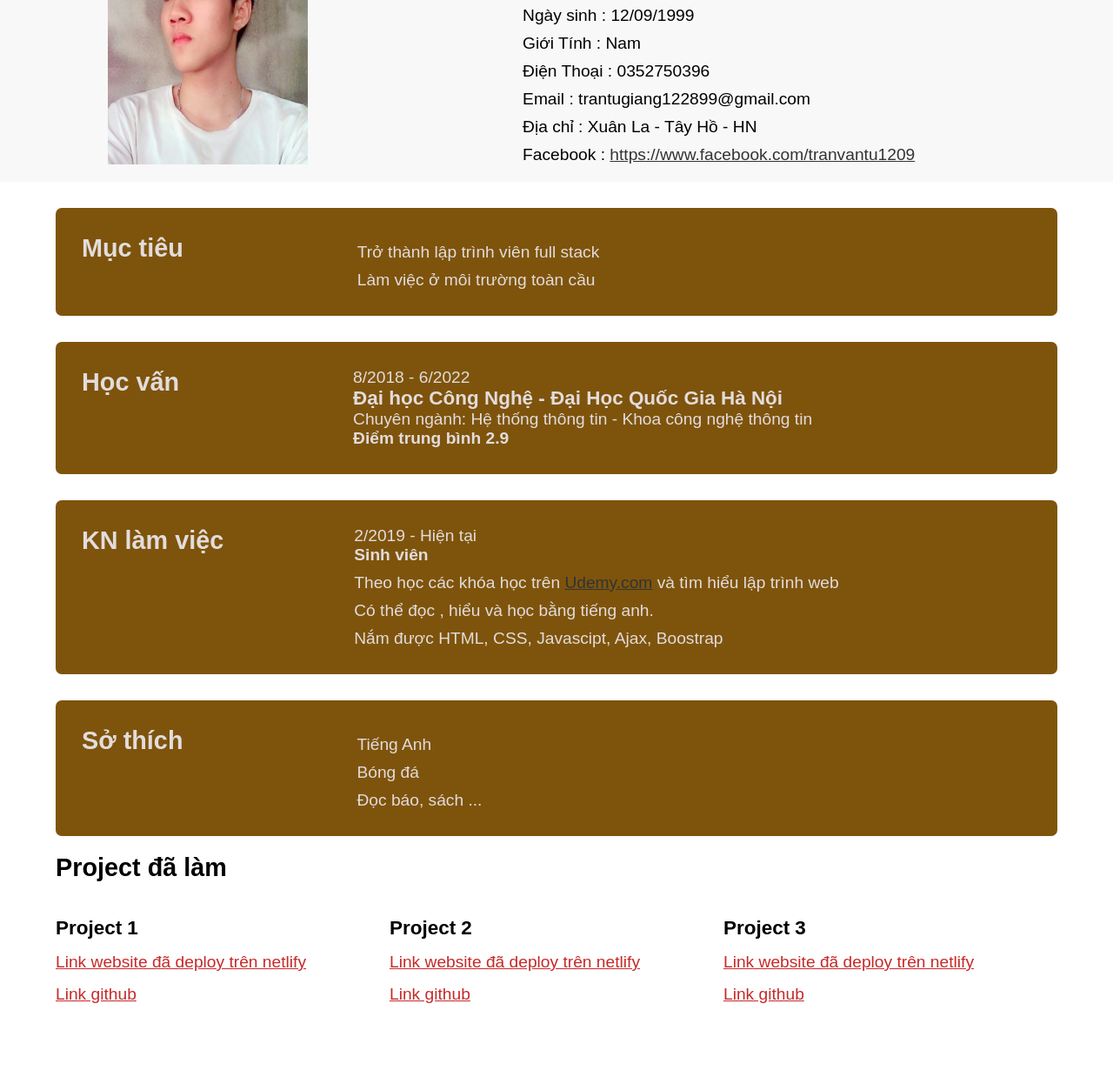
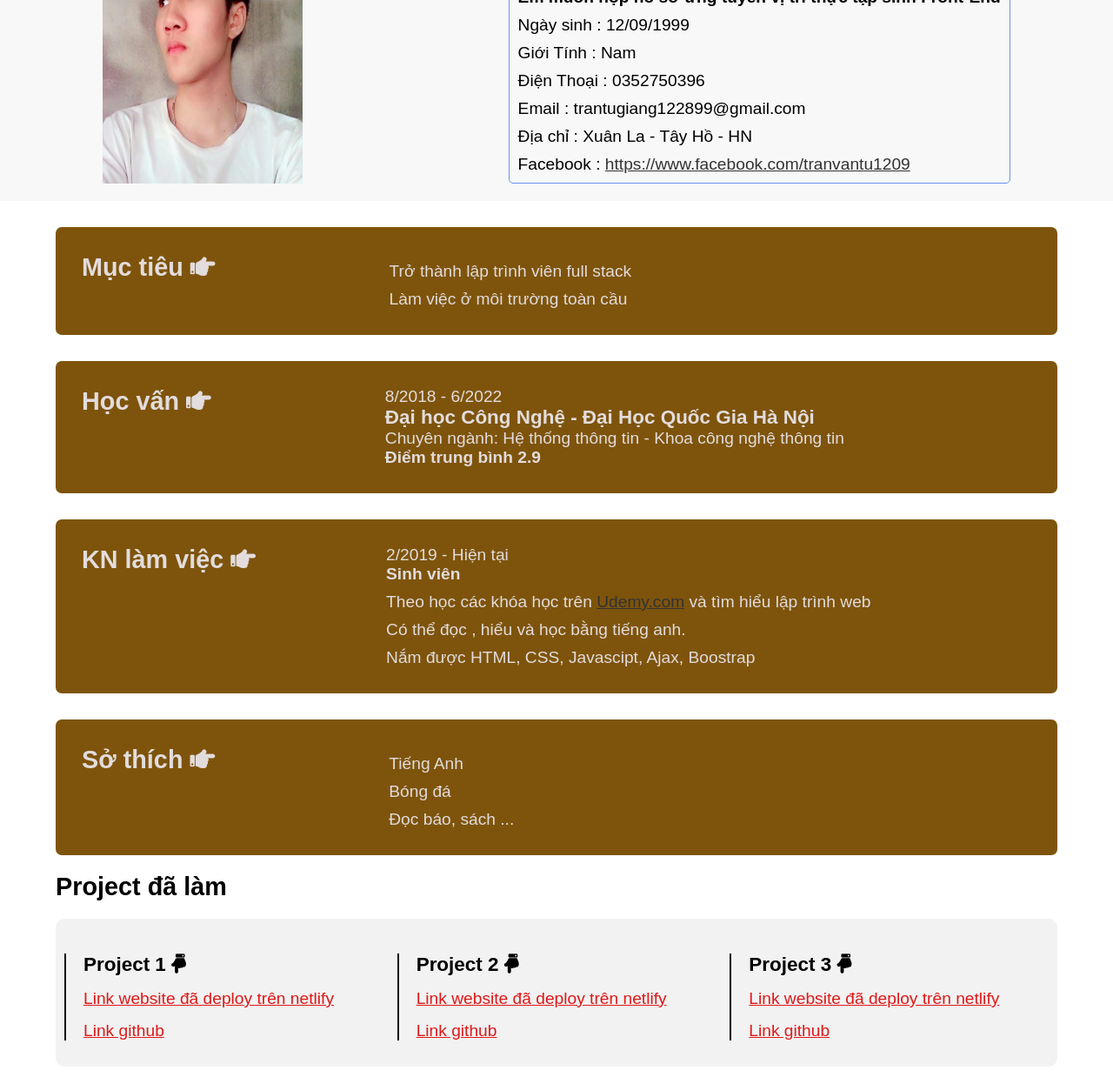
Before and after one commit to TranVanTu1209/resume, a plain HTML site: page index.html in a window 1280 px wide. Shown: the part 105-1351 px from the top of the page at 87% size. Before the commit the page ends 1309 px from the top, so only its background shows below. Drawn offline with Linux system fonts and the light colour scheme.

Commit message:
change something

```diff
--- a/css/style.css
+++ b/css/style.css
@@ -12,6 +12,11 @@ header {
   justify-content: space-around;
   background-color: #f8f8f8;
    padding: 20px 0;
+}
+header .info {
+  border: 1px cornflowerblue solid;
+  padding: 10px;
+  border-radius: 5px;
 }
 header .name {
   text-align: center;
@@ -51,11 +56,22 @@ a {
 }
 .project ul {
   display: grid;
-  grid-template-columns: 1fr 1fr 1fr;
-  padding: 30px 0;
+  grid-template-columns: repeat(3, 1fr);
+  padding: 30px 10px;
+  background-color: #f2f2f2;
+  grid-gap: 1rem;
+  border-radius: 10px;
+
+}
+.project h2 {
+  margin: 20px 0;
+}
+.project ul li {
+  border-left: 2px #111 solid;
+  padding-left: 20px;
 }
 .project ul li a{
-  color: rgb(199, 41, 41);
+  color: rgb(224, 24, 24);
   margin-top: 15px;
   display: block;
 }
--- a/index.html
+++ b/index.html
@@ -6,7 +6,7 @@
     <link rel="stylesheet" href="css/style.css">
     <link rel="stylesheet" href="https://use.fontawesome.com/releases/v5.12.0/css/all.css"
       integrity="sha384-REHJTs1r2ErKBuJB0fCK99gCYsVjwxHrSU0N7I1zl9vZbggVJXRMsv/sLlOAGb4M" crossorigin="anonymous" />
-    <title>Resume</title>
+    <title>Resume | Trần Văn Tú</title>
   </head>
   <body>
     <header>
@@ -14,7 +14,7 @@
       <div class="info">
         <h1 class="name">Trần Văn Tú</h1>
         <h4>Em muốn nộp hồ sơ ứng tuyền vị trí thực tập sinh Front-End</h4>
-        <ul class="info">
+        <ul >
           <li>Ngày sinh : <span>12/09/1999</span></li>
           <li>Giới Tính : <span>Nam</span></li>
           <li>Điện Thoại : <span>0352750396</span></li>
@@ -33,7 +33,7 @@
     </header>
     <div class="container">
       <div class="target box">
-        <h2 class="target-title">Mục tiêu</h2>
+        <h2 class="target-title">Mục tiêu <i class="fas fa-hand-point-right"></i> </h2>
         <ul class="list-target">
           <li>
             Trở thành lập trình viên full stack
@@ -44,7 +44,7 @@
         </ul>
       </div>
       <div class="knowledge box">
-        <h2 class="knowledge-title">Học vấn</h2>
+        <h2 class="knowledge-title">Học vấn <i class="fas fa-hand-point-right"></i></h2>
         <div class="list-knowledge">
           <p class="time">8/2018 - 6/2022</p>
           <h3>Đại học Công Nghệ - Đại Học Quốc Gia Hà Nội</h3>
@@ -53,7 +53,7 @@
         </div>
       </div>
       <div class="experience box">
-        <h2 class="experience-title">KN làm việc</h2>
+        <h2 class="experience-title">KN làm việc <i class="fas fa-hand-point-right"></i></h2>
         <div class="list-experience">
           <p class="time">2/2019 - Hiện tại</p>
           <h4>Sinh viên</h4>
@@ -68,7 +68,7 @@
         </div>
       </div>
       <div class="favorite box">
-        <h2 class="favorite-title">Sở thích</h2>
+        <h2 class="favorite-title">Sở thích <i class="fas fa-hand-point-right"></i></h2>
           <ul class="list-favorite">
             <li>Tiếng Anh</li>
             <li>Bóng đá</li>
@@ -80,19 +80,19 @@
       <h2>Project đã làm</h2>
       <ul>
         <li>
-          <h3>Project 1</h3>
+          <h3>Project 1 <i class="fas fa-hand-point-down"></i> </h3>
           <a href="https://infallible-williams-9e94dc.netlify.com/">Link website đã deploy trên netlify</a>
           <a href="https://github.com/TranVanTu1209/BudgetApp">Link github</a>
 
         </li>
         <li>
-          <h3>Project 2</h3>
+          <h3>Project 2 <i class="fas fa-hand-point-down"></i></h3>
           <a href="https://goofy-wing-9aaf7a.netlify.com/">Link website đã deploy trên netlify</a>
           <a href="https://github.com/TranVanTu1209/FictionalWebsite">Link github</a>
 
         </li>
         <li>
-          <h3>Project 3</h3>
+          <h3>Project 3 <i class="fas fa-hand-point-down"></i></h3>
           <a href="https://distracted-shirley-80a274.netlify.com/">Link website đã deploy trên netlify</a>
           <a href="https://github.com/TranVanTu1209/NewsGrid">Link github</a>
 
```
